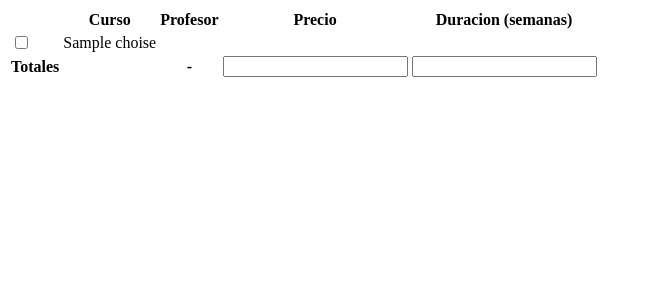
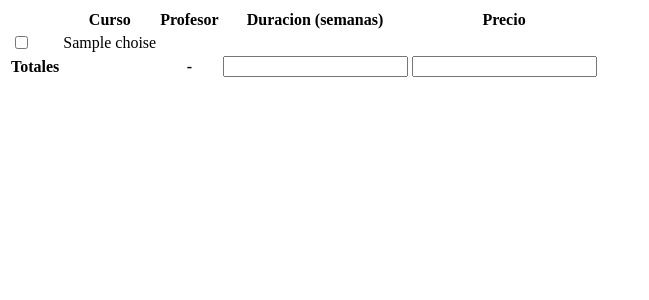
Before and after one commit to brianscespedes/Trabajo_python, a Django app: template frontend/templates/frontend/widgets/course.html in a window 1280 px wide. Shown: the top 300 px of the page, without its empty margins (0-649 px from the left). Run offline with Django 4.2, Linux system fonts and the light colour scheme; the template is opened without the code that fills it: most values are stand-ins (such as "Sample title", 1, 10 or a date in 2020).

Commit message:
UNOX-19/interfaz-de-usuario

```diff
--- a/frontend/templates/frontend/widgets/course.html
+++ b/frontend/templates/frontend/widgets/course.html
@@ -4,8 +4,8 @@
         <th></th>
         <th>Curso</th>
         <th>Profesor</th>
-        <th>Precio</th>
-        <th>Duracion (semanas)</th>
+        <th class="numeric">Duracion (semanas)</th>
+        <th class="numeric">Precio</th>
     </tr>
     </thead>
     <tbody id="table-{{ widget.name }}">
@@ -21,8 +21,8 @@
             <th>Totales</th>
             <th></th>
             <th>-</th>
-            <th><input type="text" readonly id="total-cost"></th>
-            <th><input type="text" readonly  id="total-weeks"></th>
+            <th class="numeric"><input type="text" readonly  id="total-weeks" class="numeric"></th>
+            <th class="numeric"><input type="text" readonly id="total-cost" class="numeric"></th>
         </tr>
     </tfoot>
 </table>
```
Also changed, not shown: frontend/templates/frontend/nueva-matricula.html (+11 -3 lines).
